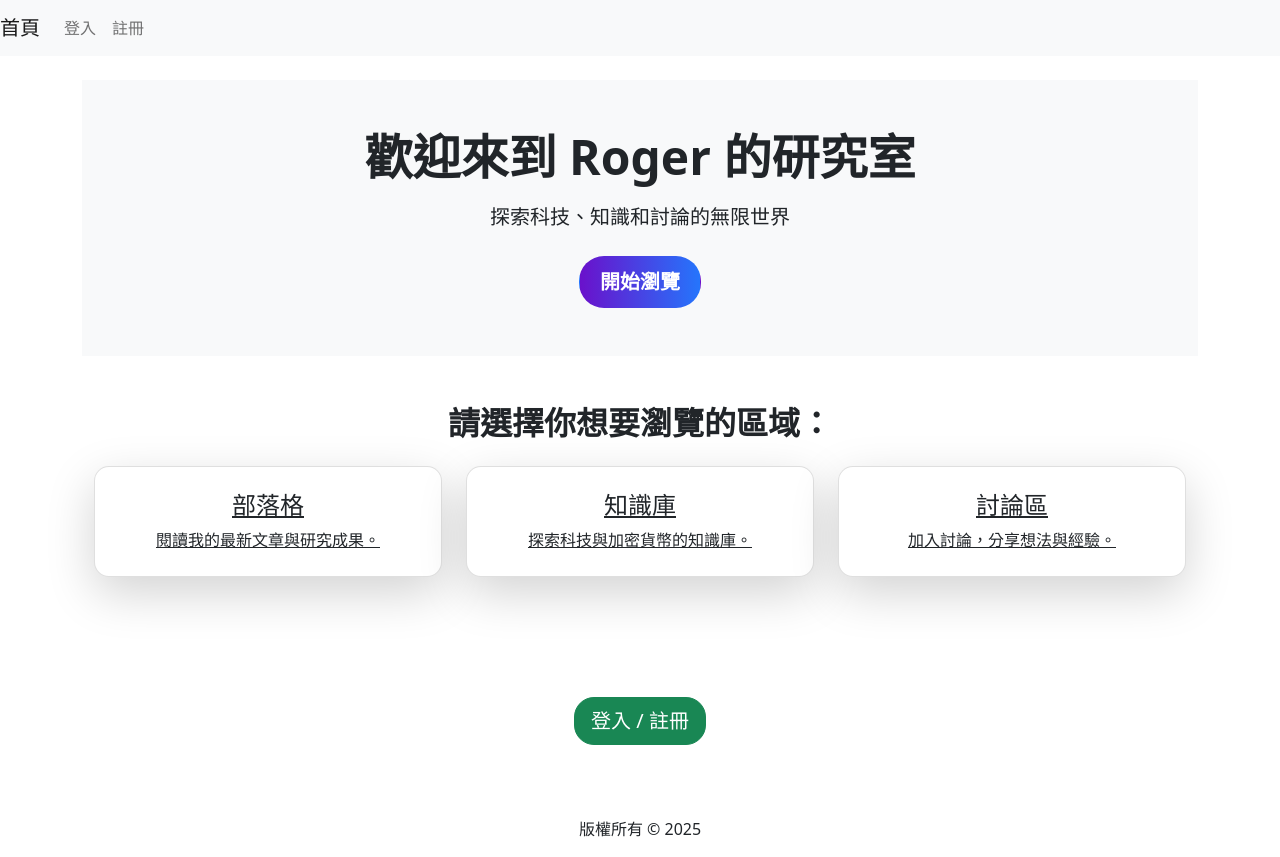
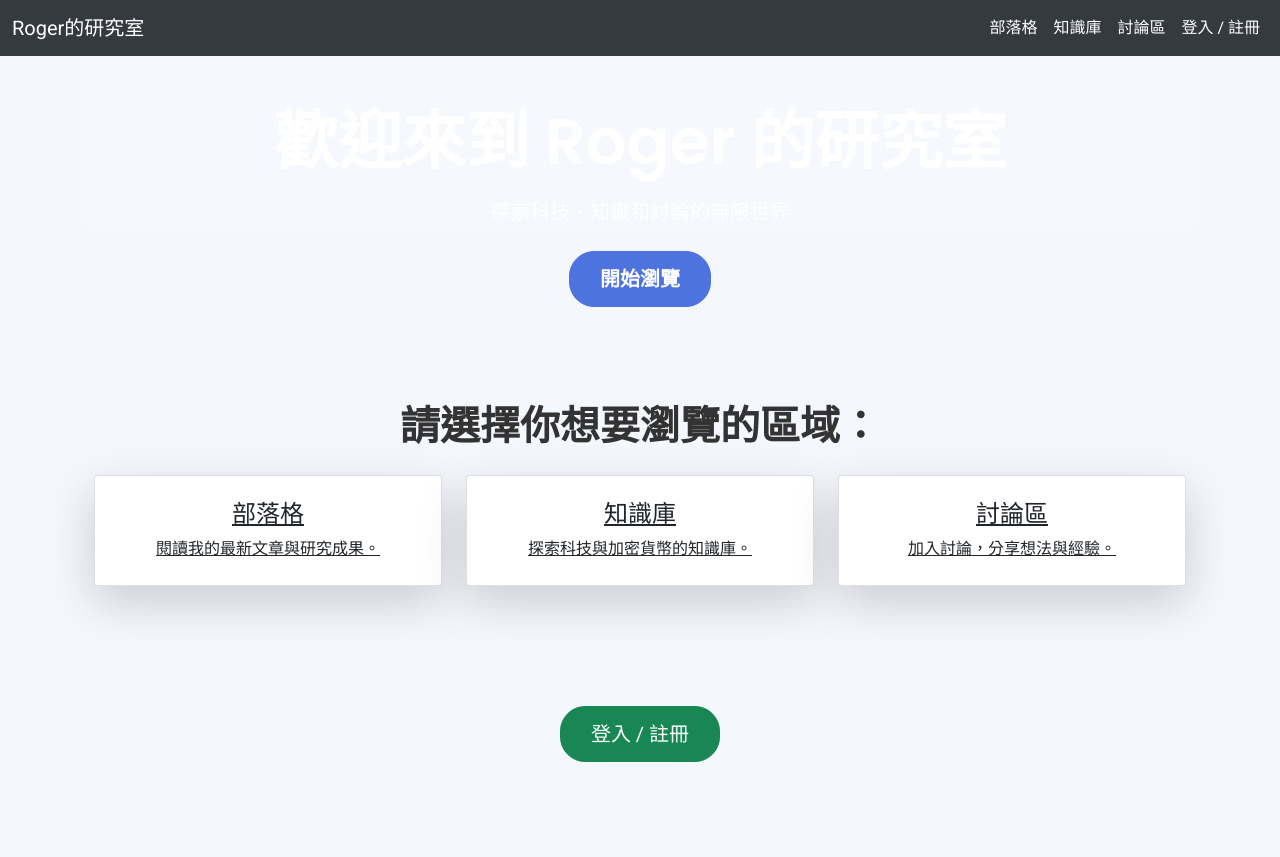
Before and after one commit to wu840407/RogerWu_WebSite, a Django app: template templates/home.html in a window 1280 px wide. After the commit the page ends 762 px from the top, so only its background shows below. Run offline with Django 3.2, Linux system fonts and the light colour scheme; the template is opened without the code that fills it, so the values that code supplies are empty.

Commit message:
風格改變

```diff
--- a/templates/base.html
+++ b/templates/base.html
@@ -1,44 +1,116 @@
 <!-- templates/base.html -->
 <!DOCTYPE html>
 <html lang="zh-TW">
+
 <head>
     <meta charset="UTF-8">
-    <title>{% block title %}Roger的研究室(承融){% endblock %}</title>
-    <!-- 可根據需求引入 Bootstrap 或其他 CSS 檔案 -->
-    <link rel="stylesheet" href="https://cdn.jsdelivr.net/npm/bootstrap@5.0.0/dist/css/bootstrap.min.css">
+    <meta name="viewport" content="width=device-width, initial-scale=1.0">
+    <title>{% block title %}Roger的研究室{% endblock %}</title>
+
+    <!-- 加入 Google Fonts -->
+    <link href="https://fonts.googleapis.com/css2?family=Poppins:wght@400;600&family=Roboto:wght@400;500&display=swap" rel="stylesheet">
+
+    <!-- Bootstrap CSS -->
+    <link href="https://cdn.jsdelivr.net/npm/bootstrap@5.0.0-beta3/dist/css/bootstrap.min.css" rel="stylesheet">
+
+    <!-- 自訂 CSS -->
+    <style>
+        /* 全局字體設定 */
+        body {
+            font-family: 'Roboto', sans-serif;
+            background-color: #f4f7fc;
+            color: #333;
+        }
+
+        /* 背景漸變色 */
+        .bg-gradient {
+            background: linear-gradient(to right, #4e73df, #1cc88a);
+        }
+
+        /* 按鈕設計 */
+        .btn-primary {
+            background: #4e73df;
+            border-color: #4e73df;
+            font-weight: bold;
+            transition: transform 0.3s ease;
+        }
+
+        .btn-primary:hover {
+            transform: scale(1.1);
+        }
+
+        .btn-lg {
+            border-radius: 25px;
+            padding: 12px 30px;
+        }
+
+        .card {
+            border-radius: 15px;
+            transition: transform 0.3s ease;
+        }
+
+        .card:hover {
+            transform: translateY(-10px);
+            box-shadow: 0 10px 20px rgba(0, 0, 0, 0.1);
+        }
+
+        .navbar {
+            background-color: #343a40;
+        }
+
+        .navbar-nav .nav-link {
+            color: #fff !important;
+        }
+
+        .navbar-nav .nav-link:hover {
+            color: #1cc88a !important;
+        }
+    </style>
 </head>
+
 <body>
-    <header>
-        <nav class="navbar navbar-expand-lg navbar-light bg-light">
-            <a class="navbar-brand" href="/">首頁</a>
-            <!-- 你可以在這裡新增其他導航連結 -->
-            <div class="collapse navbar-collapse">
-                <ul class="navbar-nav ml-auto">
+    <!-- Navbar -->
+    <nav class="navbar navbar-expand-lg navbar-dark">
+        <div class="container-fluid">
+            <a class="navbar-brand" href="/">Roger的研究室</a>
+            <button class="navbar-toggler" type="button" data-bs-toggle="collapse" data-bs-target="#navbarNav"
+                aria-controls="navbarNav" aria-expanded="false" aria-label="Toggle navigation">
+                <span class="navbar-toggler-icon"></span>
+            </button>
+            <div class="collapse navbar-collapse" id="navbarNav">
+                <ul class="navbar-nav ms-auto">
+                    <li class="nav-item">
+                        <a class="nav-link" href="{% url 'post_list' %}">部落格</a>
+                    </li>
+                    <li class="nav-item">
+                        <a class="nav-link" href="{% url 'article_list' %}">知識庫</a>
+                    </li>
+                    <li class="nav-item">
+                        <a class="nav-link" href="{% url 'forum_index' %}">討論區</a>
+                    </li>
                     {% if user.is_authenticated %}
-                        <li class="nav-item">
-                            <a class="nav-link" href="{% url 'logout' %}">登出</a>
-                        </li>
+                    <li class="nav-item">
+                        <a class="nav-link" href="{% url 'logout' %}">登出 ({{ user.username }})</a>
+                    </li>
                     {% else %}
-                        <li class="nav-item">
-                            <a class="nav-link" href="{% url 'login' %}">登入</a>
-                        </li>
-                        <li class="nav-item">
-                            <a class="nav-link" href="{% url 'register' %}">註冊</a>
-                        </li>
+                    <li class="nav-item">
+                        <a class="nav-link" href="{% url 'login' %}">登入 / 註冊</a>
+                    </li>
                     {% endif %}
                 </ul>
             </div>
-        </nav>
-    </header>
+        </div>
+    </nav>
 
-    <main class="container my-4">
+    <!-- Main Content -->
+    <div class="container">
         {% block content %}
-        <!-- 各頁面內容將插入此處 -->
+        <!-- 這裡會插入頁面特定的內容 -->
         {% endblock %}
-    </main>
+    </div>
 
-    <footer class="text-center mt-4">
-        <p>版權所有 © 2025</p>
-    </footer>
+    <!-- Bootstrap JS -->
+    <script src="https://cdn.jsdelivr.net/npm/bootstrap@5.0.0-beta3/dist/js/bootstrap.bundle.min.js"></script>
 </body>
+
 </html>
--- a/templates/home.html
+++ b/templates/home.html
@@ -4,20 +4,20 @@
 {% block title %}首頁 - Roger的研究室{% endblock %}
 
 {% block content %}
-<!-- Hero Section -->
-<section class="hero bg-light text-dark text-center py-5" style="background-color: #f0f8ff;">
-    <h1 class="display-4 mb-3" style="font-size: 3rem; font-weight: bold;">歡迎來到 Roger 的研究室</h1>
-    <p class="lead mb-4" style="font-size: 1.25rem;">探索科技、知識和討論的無限世界</p>
-    <a href="#section-links" class="btn btn-gradient btn-lg">開始瀏覽</a>
+<!-- Hero Section with gradient background -->
+<section class="hero bg-gradient text-white text-center py-5">
+    <h1 class="display-4 mb-3" style="font-size: 4rem; font-weight: bold; font-family: 'Poppins', sans-serif;">歡迎來到 Roger 的研究室</h1>
+    <p class="lead mb-4" style="font-size: 1.25rem; font-family: 'Roboto', sans-serif;">探索科技、知識和討論的無限世界</p>
+    <a href="#section-links" class="btn btn-primary btn-lg">開始瀏覽</a>
 </section>
 
 <!-- Main Links Section -->
 <section id="section-links" class="container py-5">
-    <h2 class="text-center mb-4" style="font-size: 2rem; font-weight: bold;">請選擇你想要瀏覽的區域：</h2>
+    <h2 class="text-center mb-4" style="font-size: 2.5rem; font-weight: 600;">請選擇你想要瀏覽的區域：</h2>
     <div class="row">
         <!-- Blog Link -->
         <div class="col-md-4 mb-4">
-            <a href="{% url 'post_list' %}" class="card text-dark shadow-lg" style="border-radius: 15px;">
+            <a href="{% url 'post_list' %}" class="card text-dark shadow-lg rounded">
                 <div class="card-body text-center p-4">
                     <h5 class="card-title" style="font-size: 1.5rem; font-weight: 500;">部落格</h5>
                     <p class="card-text" style="font-size: 1rem;">閱讀我的最新文章與研究成果。</p>
@@ -26,7 +26,7 @@
         </div>
         <!-- Knowledge Base Link -->
         <div class="col-md-4 mb-4">
-            <a href="{% url 'article_list' %}" class="card text-dark shadow-lg" style="border-radius: 15px;">
+            <a href="{% url 'article_list' %}" class="card text-dark shadow-lg rounded">
                 <div class="card-body text-center p-4">
                     <h5 class="card-title" style="font-size: 1.5rem; font-weight: 500;">知識庫</h5>
                     <p class="card-text" style="font-size: 1rem;">探索科技與加密貨幣的知識庫。</p>
@@ -35,7 +35,7 @@
         </div>
         <!-- Forum Link -->
         <div class="col-md-4 mb-4">
-            <a href="{% url 'forum_index' %}" class="card text-dark shadow-lg" style="border-radius: 15px;">
+            <a href="{% url 'forum_index' %}" class="card text-dark shadow-lg rounded">
                 <div class="card-body text-center p-4">
                     <h5 class="card-title" style="font-size: 1.5rem; font-weight: 500;">討論區</h5>
                     <p class="card-text" style="font-size: 1rem;">加入討論，分享想法與經驗。</p>
@@ -48,33 +48,42 @@
 <!-- Authentication Section -->
 <section class="container py-5 text-center">
     {% if user.is_authenticated %}
-    <a href="{% url 'logout' %}" class="btn btn-danger btn-lg" style="border-radius: 20px; transition: all 0.3s ease;">登出 ({{ user.username }})</a>
+    <a href="{% url 'logout' %}" class="btn btn-danger btn-lg">登出 ({{ user.username }})</a>
     {% else %}
-    <a href="{% url 'login' %}" class="btn btn-success btn-lg" style="border-radius: 20px; transition: all 0.3s ease;">登入 / 註冊</a>
+    <a href="{% url 'login' %}" class="btn btn-success btn-lg">登入 / 註冊</a>
     {% endif %}
 </section>
 
-<!-- Custom CSS for gradient and button hover effect -->
+<!-- Custom CSS for gradient, button hover effects, and fonts -->
 <style>
-    .btn-gradient {
-        background: linear-gradient(to right, #6a11cb, #2575fc);
-        color: white;
-        border-radius: 25px;
-        padding: 10px 20px;
-        text-transform: uppercase;
-        font-weight: bold;
-        transition: all 0.3s ease;
+    .bg-gradient {
+        background: linear-gradient(to right, #4e73df, #1cc88a);
     }
 
-    .btn-gradient:hover {
-        background: linear-gradient(to right, #2575fc, #6a11cb);
-        transform: scale(1.05);
+    .btn-primary {
+        background: #4e73df;
+        border-color: #4e73df;
+        font-weight: bold;
+        transition: transform 0.3s ease;
+    }
+
+    .btn-primary:hover {
+        transform: scale(1.1);
+    }
+
+    .btn-lg {
+        border-radius: 25px;
+        padding: 12px 30px;
+    }
+
+    .card {
+        border-radius: 15px;
+        transition: transform 0.3s ease;
     }
 
     .card:hover {
         transform: translateY(-10px);
-        box-shadow: 0 10px 30px rgba(0, 0, 0, 0.1);
-        transition: all 0.3s ease;
+        box-shadow: 0 10px 20px rgba(0, 0, 0, 0.1);
     }
 </style>
 {% endblock %}
```
Also changed, not shown: accounts/templates/accounts/login.html (+30 -9 lines).
